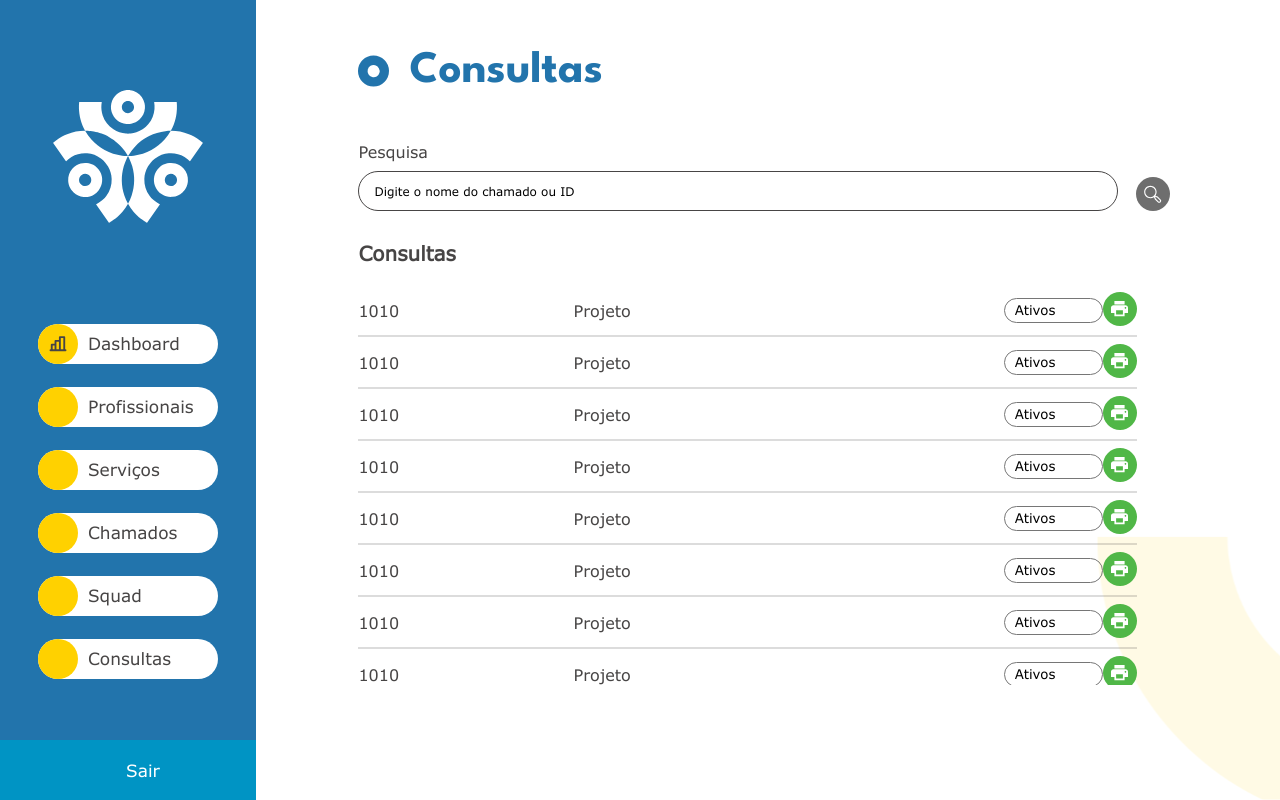
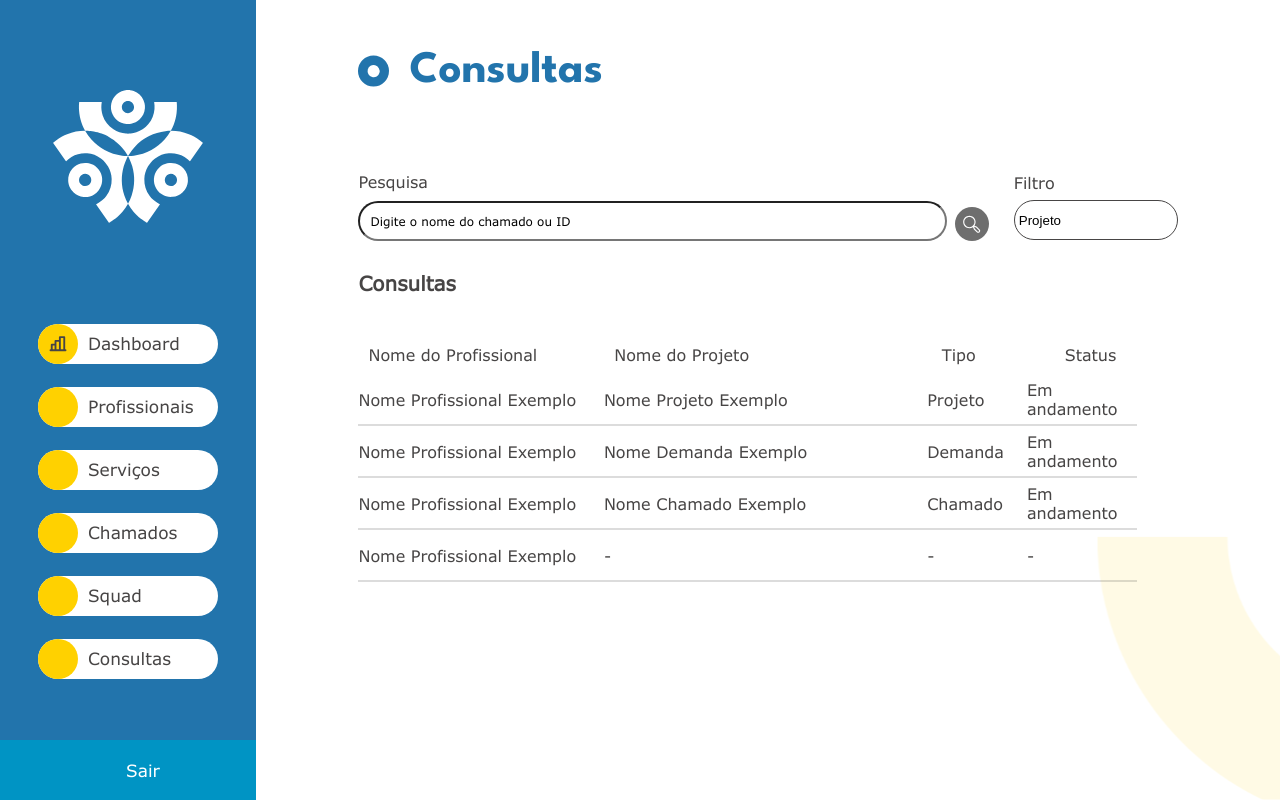
Before and after one commit to Maneasy-CODE/Maneasy-react, a React (Vite) app: page /pagina/consultas in a window 1280 px wide. Built offline with nearby package versions, Linux system fonts and the light colour scheme; some icons are missing.

Commit message:
Atualizacao

```diff
--- a/src/components/LinhaConsulta/index.tsx
+++ b/src/components/LinhaConsulta/index.tsx
@@ -6,19 +6,10 @@ import { Link } from 'react-router-dom';
 function Lista_consulta(props: any) {
     return (
         <tr id="consulta" className='consulta_lista'>
-            <td className="linha_consultas_id">{props.id}</td>
-            <td className="linha_consultas_tipo">{props.nome}</td>
-            <select className="linha_consultas_status">
-                <option value="ativos">Ativos</option>
-                <option value="finalizados">Finalizados</option>
-                <option value="todos">Todos</option>
-            </select>
-            <td className='button_consulta'>
-                {" "}
-                <Link to={"#"}>
-                    <img src={impressora} />
-                </Link>
-            </td>
+            <td className="linha_consultas_nome_profissional">{props.nome_profissional}</td>
+            <td className="linha_consultas_nome_projeto">{props.nome_projeto}</td>
+            <td className="linha_consultas_tipo">{props.tipo}</td>
+            <td className="linha_consultas_status">{props.status}</td>
         </tr>
     );
 }
--- a/src/components/LinhaConsulta/style.css
+++ b/src/components/LinhaConsulta/style.css
@@ -1,6 +1,7 @@
 .consulta_lista {
     display: flex;
     width: 100%;
+    gap: 12px;
 }
 
 #consulta select {
@@ -31,12 +32,20 @@
     justify-content: flex-end;
 }
 
-#consulta .linha_consultas_id {
-    width: 259px;
+#consulta .linha_consultas_nome_profissional {
+    width: 30%;
+}
+
+#consulta .linha_consultas_nome_projeto {
+    width: 40%;
 }
 
 #consulta .linha_consultas_tipo {
-    width: 518px;
+    width: 10%;
+}
+
+#consulta .linha_consultas_status {
+    width: 20%;
 }
 
 #consulta .linha_consultas_status {
--- a/src/pages/Consultas/index.tsx
+++ b/src/pages/Consultas/index.tsx
@@ -15,48 +15,35 @@ import { Link } from "react-router-dom";
 function Consultas() {
     const listaConsulta: any = [
         {
-            id: 1010,
-            nome: "Projeto"
+            nome_profissional: "Nome Profissional Exemplo",
+            nome_projeto: "Nome Projeto Exemplo",
+            tipo: "Projeto",
+            status: "Em andamento"
+
         },
+
         {
-            id: 1010,
-            nome: "Projeto"
+            nome_profissional: "Nome Profissional Exemplo",
+            nome_projeto: "Nome Demanda Exemplo",
+            tipo: "Demanda",
+            status: "Em andamento"
+
         },
+
         {
-            id: 1010,
-            nome: "Projeto"
+            nome_profissional: "Nome Profissional Exemplo",
+            nome_projeto: "Nome Chamado Exemplo",
+            tipo: "Chamado",
+            status: "Em andamento"
+
         },
+
         {
-            id: 1010,
-            nome: "Projeto"
-        },
-        {
-            id: 1010,
-            nome: "Projeto"
-        },
-        {
-            id: 1010,
-            nome: "Projeto"
-        },
-        {
-            id: 1010,
-            nome: "Projeto"
-        },
-        {
-            id: 1010,
-            nome: "Projeto"
-        },
-        {
-            id: 1010,
-            nome: "Projeto"
-        },
-        {
-            id: 1010,
-            nome: "Projeto"
-        },
-        {
-            id: 1010,
-            nome: "Projeto"
+            nome_profissional: "Nome Profissional Exemplo",
+            nome_projeto: "-",
+            tipo: "-",
+            status: "-"
+
         },
     ]
     return (
@@ -69,6 +56,9 @@ function Consultas() {
                             <img src={bolinha_titulo} alt="" />
                             <h1>Consultas</h1>
                         </div>
+
+                        <div className="pesquisa_and_filtro">
+
                             <div className="section_ID_Consultar">
                                 <div className="input_nome">
                                     <label htmlFor="Pesquisa">Pesquisa</label>
@@ -81,8 +71,32 @@ function Consultas() {
                                 </Link>
                             </div>
 
+
+
+
+                            <div className="pesquisa_tipo">
+                                <label htmlFor="filtro" className="filtro">Filtro</label>
+                                <select name="Pesquisa">
+                                    <option value="projeto" className="input-field">Projeto</option>
+                                    <option value="demanda" className="input-field">Demanda</option>
+                                    <option value="demanda" className="input-field" >Chamado</option>
+                                    <option value="disponivel" className="input-field">Disponível</option>
+                                </select>
+                            </div>
+
+                        </div>
+
                         <section className="section_table">
                             <h2>Consultas</h2>
+
+
+                            <div className="titulos_consulta">
+                                <p className="linha_consultas_nome_profissional">Nome do Profissional</p>
+                                <p className="linha_consultas_nome_projeto">Nome do Projeto</p>
+                                <p className="linha_consultas_status">Tipo</p>
+                                <p className="linha_consultas_status">Status</p>
+                            </div>
+
                             <div className="tabela_scroll">
                                 <table>
                                     <tbody>
@@ -90,8 +104,11 @@ function Consultas() {
                                             listaConsulta.map((consulta: any) => {
                                                 return <tr key={consulta.id}>
                                                     <Lista_consulta
-                                                        id={consulta.id}
-                                                        nome={consulta.nome}
+                                                        nome_profissional={consulta.nome_profissional}
+                                                        nome_projeto={consulta.nome_projeto}
+                                                        tipo={consulta.tipo}
+                                                        status={consulta.status}
+
                                                     />
                                                 </tr>
                                             })
--- a/src/pages/Consultas/style.css
+++ b/src/pages/Consultas/style.css
@@ -66,13 +66,6 @@
     font-family: "VerdanaRegular";
 }
 
-#consulta .input-field {
-    background: transparent;
-    border-radius: 100px;
-    width: 350px;
-    padding: 10px 10px 10px 40px;
-    border: 1px solid #474545;
-}
 
 #consulta .section_pesquisa_btn {
     /* background-color: blueviolet;  */
@@ -132,14 +125,7 @@
     position: relative;
 }
 
-#consulta .input-field {
-    width: 100%;
-    background: transparent;
-    border-radius: 100px;
-    height: 40px;
-    padding: 10px 10px 10px 40px;
-    border: 1px solid #474545;
-}
+
 
 
 
@@ -152,7 +138,6 @@
 
 #consulta .section_pesquisa_btn img {
     width: 34px;
-    margin-left: 10px;
 }
 
 #consulta .section_pesquisa_resultado {
@@ -167,7 +152,7 @@
     color: var(--preto);
     width: 80%;
 }
-
+/*
 html ::-webkit-scrollbar {
     width: 6px;
 }
@@ -179,7 +164,7 @@ html ::-webkit-scrollbar-thumb {
 
 html ::-webkit-scrollbar-track {
     background: #ededed;
-}
+} */
 
 #consulta .tabela_scroll {
     width: 100%;
@@ -215,7 +200,8 @@ html ::-webkit-scrollbar-track {
     font-size: 12px;
 }
 
-#consulta .input-field {
+
+select{
     background: transparent;
     border-radius: 100px;
     width: 100%;
@@ -224,6 +210,65 @@ html ::-webkit-scrollbar-track {
     border: 1px solid #474545;
 }
 
-#consulta .input_nome{
+.pesquisa_tipo{
+    width: 20%;
+    display: flex;
+    flex-direction: column;
+}
+
+.pesquisa_and_filtro{
+    display: flex;
+    align-items: center;
+    justify-content: space-between;
+    gap: 2%;
+}
+
+.section_ID_Consultar{
+    width: 78%;
+    display: flex;
+    align-items: center;
+    justify-content: space-between;
+    margin: 30px 0 30px 0;
+    font-family: "VerdanaRegular";
+}
+
+
+#consulta .input-field {
+    width: 100%;
+    background: transparent;
+    border-radius: 100px;
+    height: 40px;
+    padding: 10px 10px 10px 10px;
+}
+
+select .input-field{
+    padding: 10px 10px 10px 10px;
+
+}
+.input_nome{
     width: 100%;
 }
+
+.filtro{
+    padding-bottom: 8px;
+}
+
+.titulos_consulta{
+    display: flex;
+}
+
+.linha_consultas_nome_profissional {
+    width: 30%;
+}
+
+.linha_consultas_nome_projeto {
+    width: 40%;
+}
+
+.linha_consultas_tipo {
+    width: 10%;
+}
+
+.linha_consultas_status {
+    width: 20%;
+}
```
Lines whose indentation alone changed are shown as unchanged.
